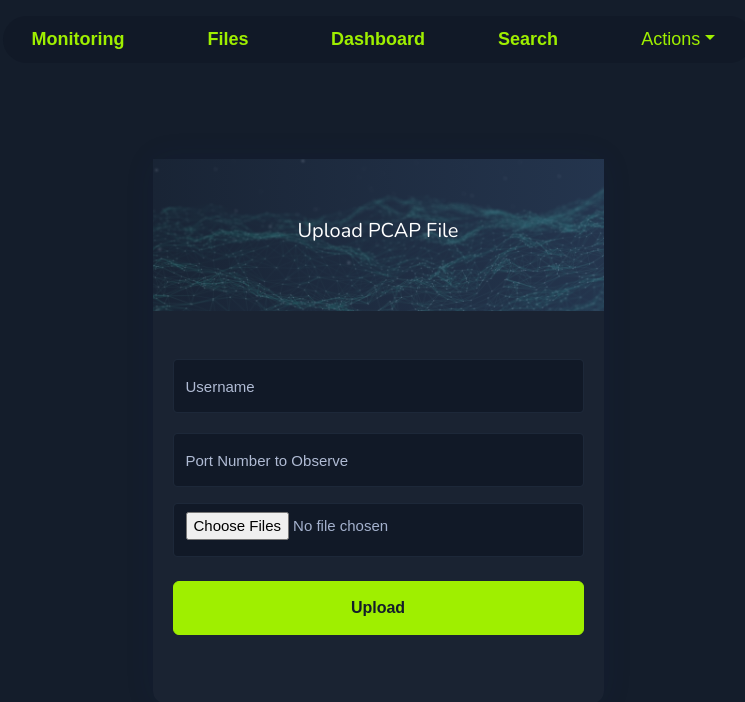
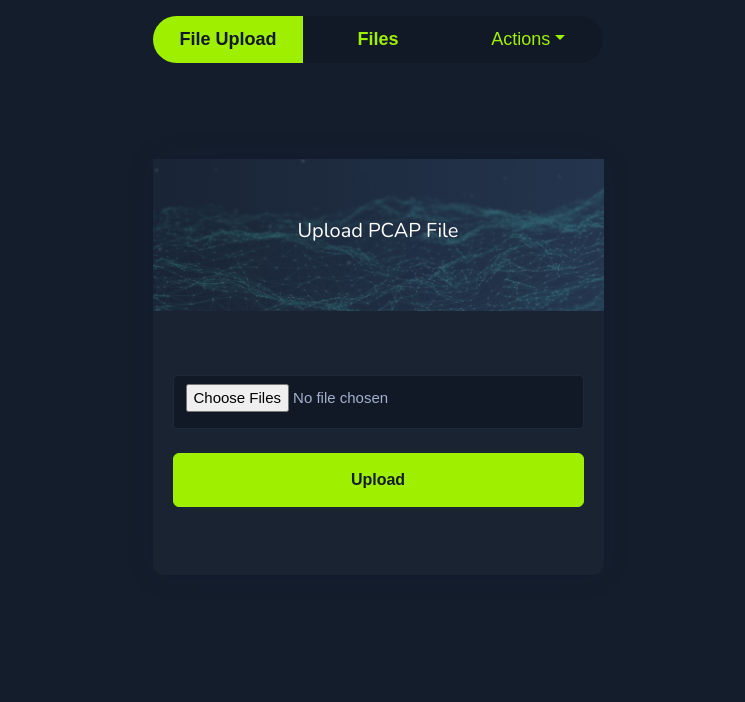
Before and after one commit to SulemanMughal/delta-monitoring, a Django app: page /upload in a window 1280 px wide. Shown: the top 702 px of the page, without its empty margins (262-1007 px from the left). Run offline with Django 5.2, Linux system fonts and the light colour scheme; the visitor is signed in with stand-in values (Sample User, id 1); parts of the project's set-up code (start-up, migrations or seed data) failed here and were passed over; some libraries are stand-ins or nearby versions.

Commit message:
Ad324234

```diff
--- a/master_app/admin.py
+++ b/master_app/admin.py
@@ -10,7 +10,7 @@ from .models import *
 from .actions import export_selected_objects
 
 
-# admin.site.register(Document)
+admin.site.register(Document)
 # admin.site.register(Packets)
 
 
--- a/master_app/templates/master_app/document_upload.html
+++ b/master_app/templates/master_app/document_upload.html
@@ -51,11 +51,14 @@
                       {% include 'master_app/messages.html' %}
                         {% csrf_token %}
                         <div class="">
-                          <input type="text" class="form-control " id="exampleInputEmail1" aria-describedby="emailHelp" required="" name="username" autocomplete="off" placeholder="Username" tabindex="1" autofocus="on">
+                          <input type="hidden" class="form-control " id="exampleInputEmail1" aria-describedby="emailHelp" required="" name="username" autocomplete="off" placeholder="Username" tabindex="1" autofocus="on" value="{{request.user.username}}">
+                          {% comment %}
                           <div class="invalid-feedback">
                             Please enter a valid username
                           </div>
+                          {% endcomment %}
                         </div>
+                        {% comment %}
                         <div class="">
                           <input type="number" class="form-control mt-1" id="port_number" required="" name="port" autocomplete="off" placeholder="Port Number to Observe" tabindex="2">
 
@@ -63,6 +66,7 @@
                             Please enter a port number
                           </div>
                         </div>
+                        {% endcomment %}
 
                         <div class="">
                           <div class="fallback ">
--- a/master_app/templates/master_app/sections/horizontal_bar.html
+++ b/master_app/templates/master_app/sections/horizontal_bar.html
@@ -1,10 +1,18 @@
 <ul class="nav justify-content-center mt-3 mb-4" id="top_nav_bar">
-    <li class="nav-item  {% if live_section  %} active {% endif %}">
-      <a class="nav-link  fw-bolder"  href="{% url 'live_url' %}">Monitoring</a>
+    <li class="nav-item  {% if upload_section  %} active {% endif %}">
+      <a class="nav-link  fw-bolder"  href="{% url 'document_upload_url' %}">File Upload</a>
     </li>
     <li class="nav-item   {% if files_list %} active {% endif %} ">
       <a class="nav-link fw-bolder" href="{% url 'pcap_files_list' %}">Files</a>
     </li>
+    {% comment %}
+    <li class="nav-item  {% if live_section  %} active {% endif %}"></li>
+      <a class="nav-link  fw-bolder"  href="{% url 'live_url' %}">Monitoring</a>
+    </li>
+
+
+
+
     <li class="nav-item  {% if dashboard_section %} active {% endif %}  ">
       <a class="nav-link fw-bolder" href="{% url 'dashboard_url' %}">Dashboard</a>
     </li>
@@ -14,6 +22,7 @@
     <li class="nav-item {% if commands_section %} active {% endif %}  d-none">
       <a class="nav-link fw-bolder" href="{% url 'commands_url' %}">Commands</a>
     </li>
+    {% endcomment %}
     <li class="nav-item dropdown">
       <a class="nav-link dropdown-toggle" data-bs-toggle="dropdown" href="#" role="button" aria-expanded="false">Actions</a>
       <ul class="dropdown-menu  bg-color-blue-nav py-0">
@@ -26,10 +35,12 @@
           <i class="bi bi-box-arrow-right"></i>
               <span>Sign Out</span>
         </a></li>
+        {% comment %}
         <li class="p-0 m-0 "><a class="dropdown-item  d-flex align-items-center text-danger p-4  justify-content-center"
           href="{% url 'logs_view_url' %}">
           Log Analysis
         </a></li>
+        {% endcomment %}
       </ul>
     </li>
   </ul>
--- a/master_app/views.py
+++ b/master_app/views.py
@@ -3,6 +3,7 @@
 import os
 import datetime
 import json
+import magic
 import traceback
 import subprocess
 from io import BytesIO
@@ -30,7 +31,7 @@ from django.urls import reverse
 from django.views.decorators.csrf import csrf_exempt
 
 from .models import (
-    # Document,
+    Document,
     Packets,
     External
 )
@@ -224,13 +225,18 @@ def document_upload_view(request):
         uploaded_document = Document.objects.create(
             document=myFile,
             name=request.POST.get('name', myFile.name),
-            observe_port=request.POST.get('port', 80),
+            # observe_port=request.POST.get('port', 80),
         )
         uploaded_document.save()
         # print("asdasd")
         try:
             # print(uploaded_document.document.path)
-            packets = read_pcap_file(uploaded_document.document.path , target_port=int(uploaded_document.observe_port))
+            # packets = read_pcap_file(uploaded_document.document.path , target_port=int(uploaded_document.observe_port))
+            # print("file type : " + str(magic.from_file(uploaded_document.document.path)))
+            if "pcap" not in str(magic.from_file(uploaded_document.document.path)):
+                messages.success(request, "Please upload pcap file.")
+                return redirect("document_upload_url")
+            packets = read_pcap_file(uploaded_document.document.path )
             monitoring.save_packets(packets)
             # for packet in packets:
             #     x = read_payload(packet)
@@ -303,6 +309,7 @@ def document_upload_view(request):
 
 
         except Exception as e:
+            traceback.print_exc()
             print(e)
 
         # print("uploaded")
@@ -313,7 +320,7 @@ def document_upload_view(request):
         # return JsonResponse({'document':document_json})
     template_name = "master_app/document_upload.html"
     context = {
-
+        "upload_section" : True
     }
     return render(request, template_name, context)
 
@@ -383,6 +390,7 @@ def document_details_json(request, document_id):
 def document_list_view(request):
     template_name = "master_app/document_list.html"
     documents = Document.objects.all()
+    # print(documents)
     context = {
         "documents": documents
     }
@@ -905,6 +913,34 @@ def pcap_files_list(request):
 
 
 
+# # @login_required
+# def pcap_files_list_view_json(request):
+#     try:
+#         files_list = os.listdir(settings.PCAP_DIR)
+#         # Exclude "dummy.pcap" from the files_list
+#         # files_list = [file for file in files_list if file != "dummy.pcap"]
+#         files_list = [file for file in files_list if (file != "dummy.pcap" and not file.endswith(".txt") and file != "tmp")  ]
+
+
+#         # print(files_list)
+#         #
+#         files_list = [{
+#             "name" : file.replace(".pcap", "").replace("_", "."),
+#             "size" : os.path.getsize(os.path.join(settings.PCAP_DIR, file)),
+#             "download_link" : "/media/pcap_files/" + file,
+#             "details" : "/files/analyze/" + file.replace(".pcap", "")
+#         } for file in files_list ]
+#         # print(files_list)
+#         files_list = sorted(files_list, key = lambda i: i['size'], reverse=True)
+#         files_list = json.dumps(list(files_list), cls=DjangoJSONEncoder)
+#         return JsonResponse({'files_list':files_list})
+#     except :
+#         traceback.print_exc()
+#         files_list = None
+#         return JsonResponse({'files_list':files_list})
+
+
+
 # @login_required
 def pcap_files_list_view_json(request):
     try:
@@ -917,7 +953,7 @@ def pcap_files_list_view_json(request):
         # print(files_list)
         #
         files_list = [{
-            "name" : file.replace(".pcap", "").replace("_", "."),
+            "name" : file,
             "size" : os.path.getsize(os.path.join(settings.PCAP_DIR, file)),
             "download_link" : "/media/pcap_files/" + file,
             "details" : "/files/analyze/" + file.replace(".pcap", "")
@@ -1130,6 +1166,8 @@ def analyze_pcap_file_os_json(request, filename):
         pcap_name = filename
         fn = settings.PCAP_DIR / f"{pcap_name}.pcap"
         dst = settings.PCAP_DIR / "tmp" / f"{pcap_name}.pcap"
+        # print(fn)
+        # print(dst)
         shutil.copyfile(fn, dst)
         output_filepath = settings.PCAP_DIR / "tmp" / f"output.txt"
         command = ["p0f" , "-r" , dst , "-o" , f"{output_filepath}"]
@@ -1237,6 +1275,9 @@ def user_agents(request, filename):
             pcap_name = filename
             fn = settings.PCAP_DIR / f"{pcap_name}.pcap"
             dst = settings.PCAP_DIR / "tmp" / f"{pcap_name}.pcap"
+            # Create the parent directory of dst if it does not exist
+            dst_parent_dir = dst.parent
+            dst_parent_dir.mkdir(parents=True, exist_ok=True)
             shutil.copyfile(fn, dst)
             output_filepath = settings.PCAP_DIR / "tmp" / f"output_user_agents.txt"
             myoutput = open(output_filepath, 'w')
--- a/webapp/settings.py
+++ b/webapp/settings.py
@@ -233,7 +233,8 @@ NETWORK_INTERFACE_LABEL=config('NETWORK_INTERFACE_LABEL')
 
 
 
-PCAP_DIR = BASE_DIR.parent / 'media' / 'pcap_files'
+# PCAP_DIR = BASE_DIR.parent / 'media' / 'pcap_files'
+PCAP_DIR = BASE_DIR.parent / 'media' / 'documents'
 
 # Pagination Parameters
 PAGE_SIZE=config('PAGE_SIZE', cast=int)
```
Also changed, not shown: master_app/models.py (+8 -8 lines), master_app/templates/master_app/analyze_pcap_file.html (+10 -2 lines).
